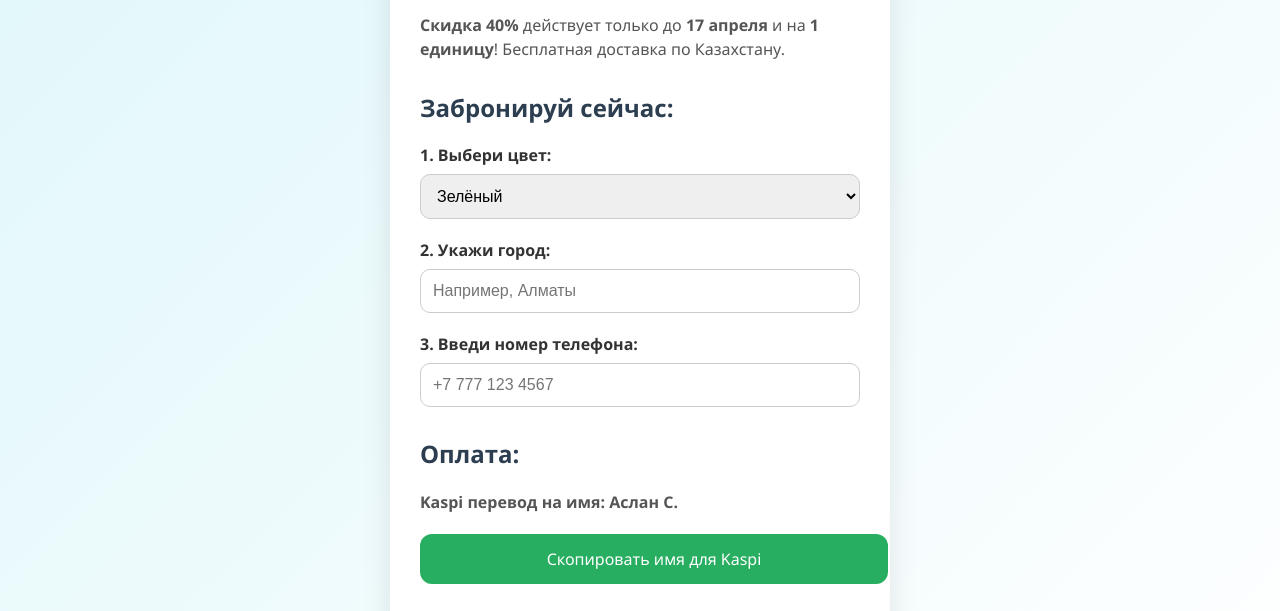
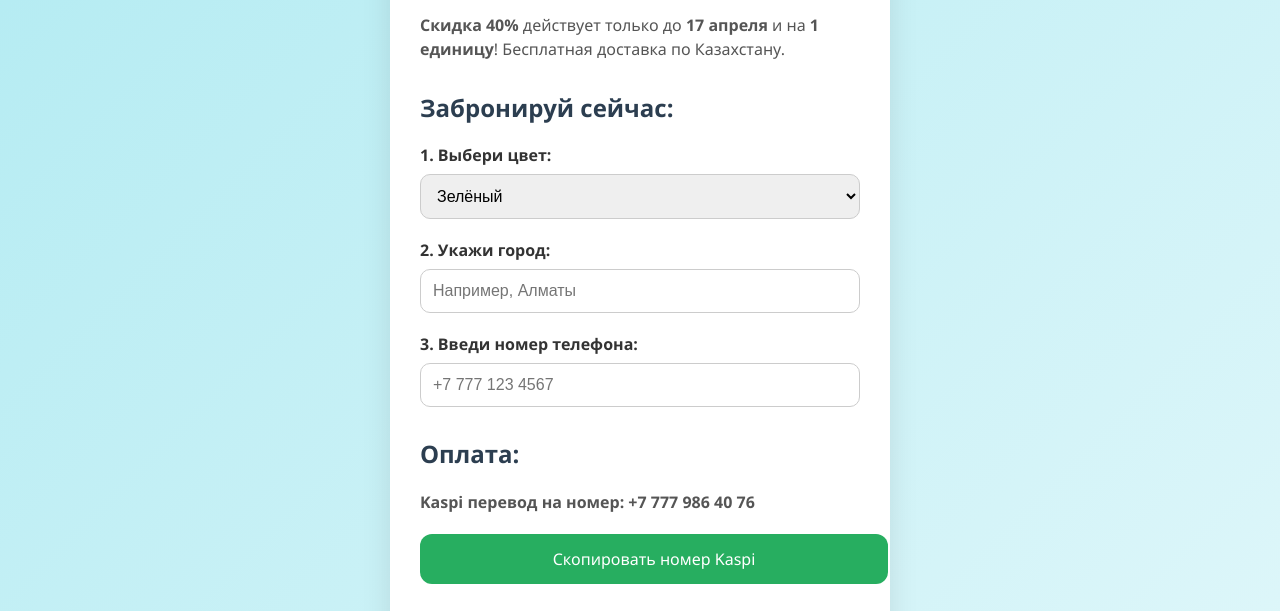
Before and after one commit to Owner131/site, a plain HTML site: page index.html in a window 1280 px wide. Shown: the part 185-796 px from the top of the page. Drawn offline with Linux system fonts and the light colour scheme.

Commit message:
Update index.html

```diff
--- a/index.html
+++ b/index.html
@@ -7,7 +7,7 @@
     <style>
         body {
             font-family: 'Segoe UI', Tahoma, Geneva, Verdana, sans-serif;
-            background: linear-gradient(135deg, #e0f7fa, #fff);
+            background: linear-gradient(135deg, #b2ebf2, #e0f7fa);
             margin: 0;
             padding: 0;
             display: flex;
@@ -105,11 +105,11 @@
         <input type="tel" placeholder="+7 777 123 4567">
 
         <h2>Оплата:</h2>
-        <p><strong>Kaspi перевод на имя: Аслан С.</strong></p>
-        <a class="button" onclick="navigator.clipboard.writeText('Аслан С.')">Скопировать имя для Kaspi</a>
+        <p><strong>Kaspi перевод на номер: +7 777 986 40 76</strong></p>
+        <a class="button" onclick="navigator.clipboard.writeText('+7 777 986 40 76')">Скопировать номер Kaspi</a>
 
         <h2>После оплаты:</h2>
-        <a class="whatsapp" href="https://wa.me/77001234567" target="_blank">Подтвердить оплату в WhatsApp</a>
+        <a class="whatsapp" href="https://wa.me/77779864076" target="_blank">Подтвердить оплату в WhatsApp</a>
 
         <div class="footer">
             © 2025 Kidilo. Все права защищены.
```
